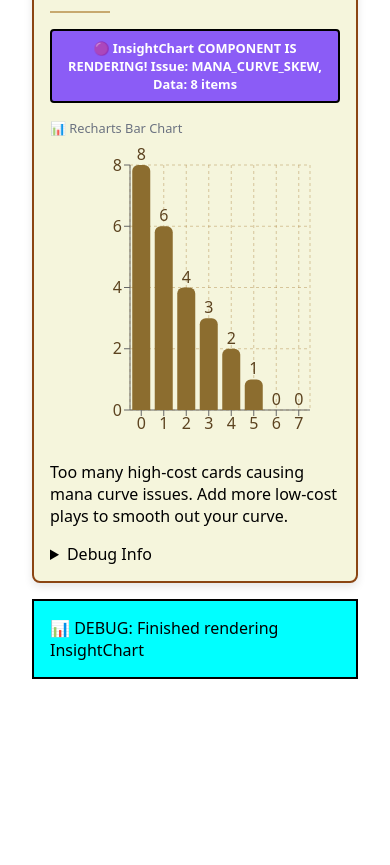
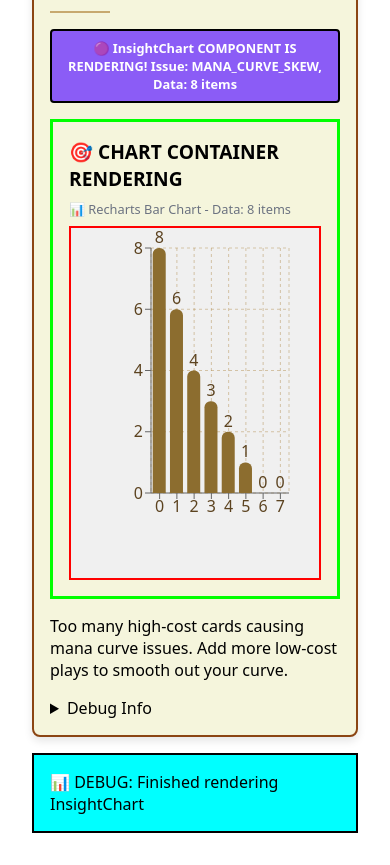
Before and after one commit to alanherron/scrylytics, a Next.js app: page /insights in a window 390 px wide. Shown: the part 1481-2346 px from the top of the page. Before the commit the page ends 2192 px from the top, so only its background shows below. Built offline with nearby package versions, Linux system fonts and the light colour scheme.

Commit message:
🔍 Add detailed chart debugging
- Add green border around chart container
- Add red border around ResponsiveContainer area
- Add console logs inside chart components
- Should show exactly where chart rendering fails

```diff
--- a/components/InsightChart.tsx
+++ b/components/InsightChart.tsx
@@ -60,12 +60,18 @@ const ManaCurveChart = ({ data }: { data: { mana:number; count:number }[] }) =>
     console.log('✅ ManaCurveChart: Attempting Recharts render');
 
     return (
-      <div>
+      <div style={{ border: "3px solid #00ff00", padding: "1rem", margin: "1rem 0" }}>
+        <div style={{ fontSize: "1.2rem", color: "#000", marginBottom: "0.5rem", fontWeight: "bold" }}>
+          🎯 CHART CONTAINER RENDERING
+        </div>
         <div style={{ fontSize: "0.8rem", color: "#6b7280", marginBottom: "0.5rem" }}>
-          📊 Recharts Bar Chart
+          📊 Recharts Bar Chart - Data: {data.length} items
         </div>
+        <div style={{ border: "2px solid #ff0000", minHeight: "350px", backgroundColor: "#f0f0f0" }}>
           <ResponsiveContainer width="100%" height={300} minHeight={300}>
+            {console.log('🎯 ResponsiveContainer rendering with data:', data)}
             <BarChart data={data} margin={{ top: 20, right: 30, left: 20, bottom: 5 }}>
+              {console.log('🎯 BarChart rendering')}
               <CartesianGrid strokeDasharray="3 3" stroke="#b08b4a" opacity={0.45}/>
               <XAxis dataKey="mana" tick={{ fill: "#5c4320" }} />
               <YAxis tick={{ fill: "#5c4320" }} />
@@ -75,6 +81,7 @@ const ManaCurveChart = ({ data }: { data: { mana:number; count:number }[] }) =>
               </Bar>
             </BarChart>
           </ResponsiveContainer>
+        </div>
       </div>
     );
   } catch (error) {
```
Lines whose indentation alone changed are shown as unchanged.
